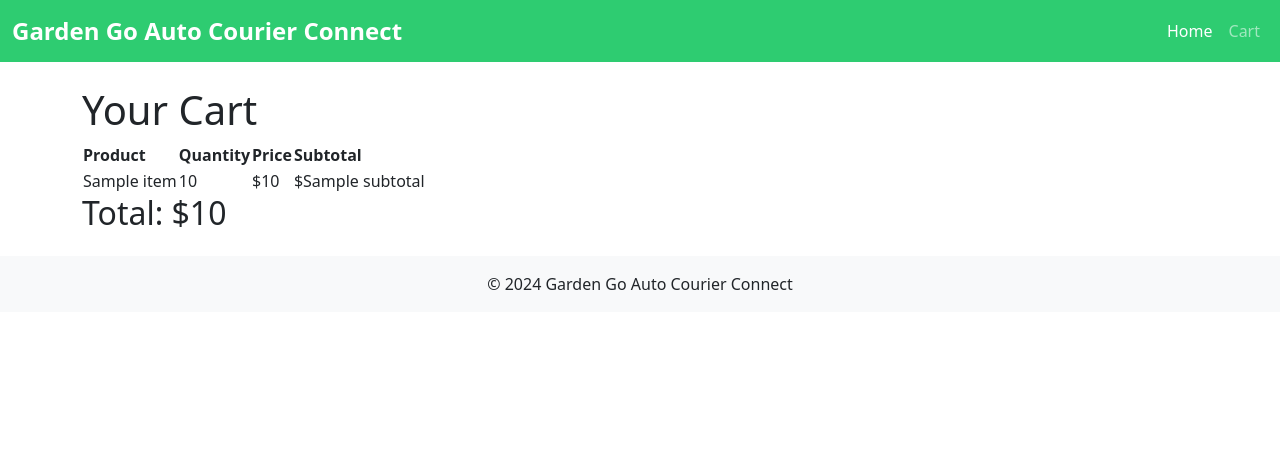
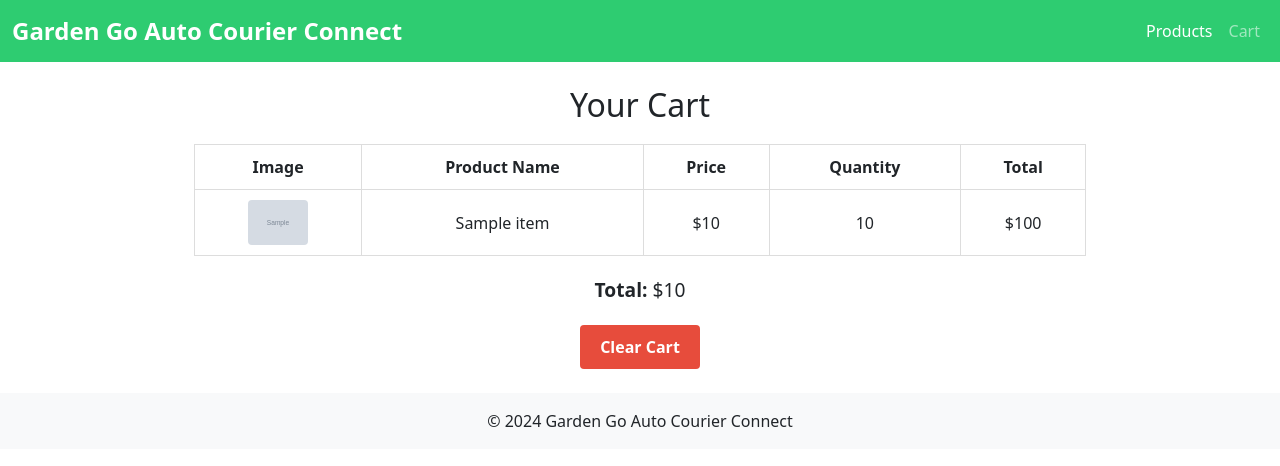
Before and after one commit to Minhaj-Tkc/Product-Management-Module, a Flask app: template templates/cart.html in a window 1280 px wide. Shown: the top 466 px of the page. Run offline with Flask 3, Linux system fonts and the light colour scheme; the template is opened without the code that fills it: most values are stand-ins (such as "Sample title", 1, 10 or a date in 2020); grey boxes marked "Sample" are stand-in pictures.

Commit message:
Add To Cart Feature Added

```diff
--- a/app.py
+++ b/app.py
@@ -35,41 +35,70 @@ def show_products():
 
 @app.route("/add-to-cart/<int:product_id>", methods=["POST"])
 def add_to_cart(product_id):
-    initialize_cart()
-    product = Product.query.get_or_404(product_id)
-    quantity = int(request.form.get("quantity", 1))
+    initialize_cart()  # Ensure the cart is initialized
+    product = Product.query.get_or_404(product_id)  # Fetch the product or 404 if not found
+    quantity = int(request.form.get("quantity", 1))  # Default quantity to 1 if not provided
 
+    # Check stock availability
     if product.stock < quantity:
-        flash(f"Not enough stock available for {product.name}. Only {product.stock} left.")
+        flash(f"Insufficient stock for {product.name}. Only {product.stock} left!", "error")
         return redirect(url_for("show_products"))
 
-    # Deduct stock and update cart
+    # Get the cart from the session
     cart = session["cart"]
+
+    # Check if product is already in the cart
     for item in cart:
         if item["id"] == product.id:
+            # Update quantity and stock
             item["quantity"] += quantity
             product.stock -= quantity
             db.session.commit()
-            break
-    else:
-        # Add new item to the cart
-        cart.append({
-            "id": product.id,
-            "name": product.name,
-            "price": product.price,
-            "quantity": quantity
-        })
-        product.stock -= quantity
-        db.session.commit()
+            flash(f"Added {quantity} more of {product.name} to your cart!", "success")
+            session["cart"] = cart
+            session.modified = True
+            return redirect(url_for("show_products"))
+
+    # Add a new product to the cart
+    cart.append({
+        "id": product.id,
+        "name": product.name,
+        "price": product.price,
+        "quantity": quantity,
+        "image_url": product.image_url  # Include image URL for later use
+    })
+    product.stock -= quantity
+    db.session.commit()
 
     session["cart"] = cart
     session.modified = True
+    flash(f"{product.name} added to your cart!", "success")
     return redirect(url_for("show_products"))
+
 
 @app.route("/cart")
 def view_cart():
     initialize_cart()
-    return render_template("cart.html", cart=session["cart"])
+    cart = session["cart"]
+    cart_items = []
+
+    for item in cart:
+        product = Product.query.get(item["id"])  # Fetch product details from the database
+        if product:
+            cart_items.append({
+                "id": product.id,
+                "name": product.name,
+                "price": product.price,
+                "quantity": item["quantity"],
+                "image_url": product.image_url,  # Fetch the image URL
+            })
+
+    # Calculate the total price
+    total = sum(item["price"] * item["quantity"] for item in cart_items)
+
+    return render_template("cart.html", cart=cart_items, total=total)
+
+
 
 @app.route("/clear-cart")
 def clear_cart():
--- a/models.py
+++ b/models.py
@@ -33,6 +33,10 @@ class Product(db.Model):
         self.weight = weight
 
 
+
+
+
+
 # Cart Model
 class Cart(db.Model):
     __tablename__ = 'cart'  # Explicit table name for clarity
--- a/static/styles.css
+++ b/static/styles.css
@@ -107,3 +107,108 @@
 .add-to-cart-btn:hover {
     background-color: #2980b9;
 }
+
+
+/* Cart Styles */
+
+.cart-container {
+    margin: 20px auto;
+    width: 80%;
+    text-align: center;
+}
+
+.cart-table {
+    width: 100%;
+    border-collapse: collapse;
+    margin-bottom: 20px;
+}
+
+.cart-table th, .cart-table td {
+    padding: 10px;
+    border: 1px solid #ddd;
+    text-align: center;
+}
+
+.cart-item-image {
+    width: 60px;
+    height: auto;
+    border-radius: 4px;
+}
+
+.cart-total {
+    font-size: 1.2em;
+    margin: 20px 0;
+}
+
+.clear-cart-btn {
+    display: inline-block;
+    padding: 10px 20px;
+    background-color: #e74c3c;
+    color: #fff;
+    text-decoration: none;
+    border-radius: 4px;
+    font-weight: bold;
+}
+
+.clear-cart-btn:hover {
+    background-color: #c0392b;
+}
+
+.empty-cart {
+    text-align: center;
+    padding: 50px;
+}
+
+.empty-cart-image {
+    width: 490px;
+    margin-bottom: 20px;
+}
+
+.btn-primary {
+    padding: 10px 20px;
+    background-color: #3498db;
+    color: #fff;
+    text-decoration: none;
+    border-radius: 4px;
+    font-weight: bold;
+}
+
+.btn-primary:hover {
+    background-color: #2980b9;
+}
+
+/* popup */
+
+
+#flash-messages {
+    position: fixed;
+    top: 80px;
+    right: 10px;
+    z-index: 1000;
+}
+
+.flash-messages {
+    list-style: none;
+    margin: 0;
+    padding: 0;
+}
+
+.flash-message {
+    background-color: #4caf50; /* Success */
+    color: white;
+    padding: 10px 20px;
+    border-radius: 5px;
+    margin-bottom: 10px;
+    animation: fadeInOut 3s ease;
+}
+
+.flash-message.error {
+    background-color: #f44336; /* Error */
+}
+
+@keyframes fadeInOut {
+    0% { opacity: 0; }
+    10% { opacity: 1; }
+    90% { opacity: 1; }
+    100% { opacity: 0; }
+}
--- a/templates/cart.html
+++ b/templates/cart.html
@@ -1,26 +1,53 @@
 {% extends 'layout.html' %}
 
 {% block content %}
-<h1>Your Cart</h1>
-<table>
+<!-- Conditionally display the heading if the cart is not empty -->
+{% if cart %}
+<h1 class="page-title">Your Cart</h1>
+<div class="cart-container">
+    <table class="cart-table">
         <thead>
             <tr>
-            <th>Product</th>
+                <th>Image</th>
+                <th>Product Name</th>
+                <th>Price</th>
                 <th>Quantity</th>
-            <th>Price</th>
-            <th>Subtotal</th>
+                <th>Total</th>
             </tr>
         </thead>
         <tbody>
-        {% for item in cart_items %}
-        <tr>
+            {% for item in cart %}
+            <tr class="cart-item">
+                <!-- Product Image -->
+                <td>
+                    <img src="{{ item.image_url }}" alt="{{ item.name }}" class="cart-item-image">
+                </td>
+                <!-- Product Name -->
                 <td>{{ item.name }}</td>
+                <!-- Product Price -->
+                <td>${{ item.price }}</td>
+                <!-- Quantity -->
                 <td>{{ item.quantity }}</td>
-            <td>${{ item.price }}</td>
-            <td>${{ item.subtotal }}</td>
+                <!-- Total -->
+                <td>${{ item.price * item.quantity }}</td>
             </tr>
             {% endfor %}
         </tbody>
     </table>
-<h2>Total: ${{ total }}</h2>
+
+    <p class="cart-total">
+        <strong>Total:</strong> ${{ total }}
+    </p>
+
+    <a href="{{ url_for('clear_cart') }}" class="clear-cart-btn">Clear Cart</a>
+</div>
+{% else %}
+<!-- Empty Cart UI -->
+<div class="empty-cart">
+    <img src="/static/images/empty-cart.png" alt="Empty Cart" class="empty-cart-image">
+    <h2>Your cart is empty</h2>
+    <p>Looks like you haven't added anything to your cart yet!</p>
+    <a href="{{ url_for('show_products') }}" class="btn-primary">Shop Now</a>
+</div>
+{% endif %}
 {% endblock %}
--- a/templates/layout.html
+++ b/templates/layout.html
@@ -22,7 +22,7 @@
                 <div class="collapse navbar-collapse" id="navbarNav">
                     <ul class="navbar-nav ms-auto">
                         <li class="nav-item">
-                            <a class="nav-link active" href="{{ url_for('show_products') }}">Home</a>
+                            <a class="nav-link active" href="{{ url_for('show_products') }}">Products</a>
                         </li>
                         <li class="nav-item">
                             <a class="nav-link" href="{{ url_for('view_cart') }}">Cart</a>
```
Also changed, not shown: setup_db.py (+56 -11 lines), templates/products.html (+30 -6 lines), static/images/empty-cart.png (added). Lines whose indentation alone changed are shown as unchanged.
